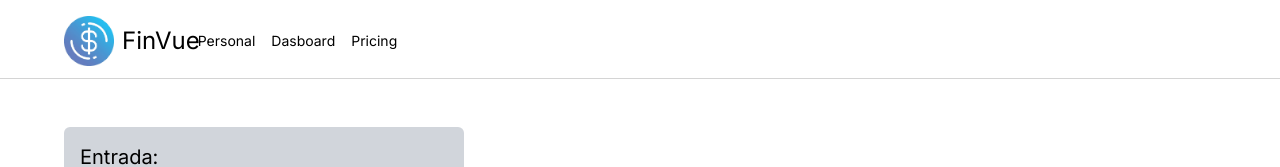
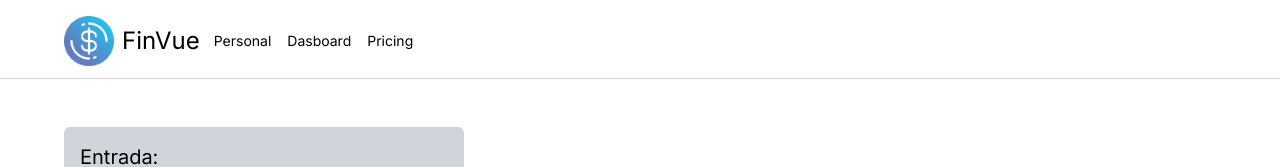
Before and after one commit to lazaroalvesr/teste, a Next.js app: page /dasboard in a window 1280 px wide. Shown: the top 167 px of the page. Built offline with nearby package versions, Linux system fonts and the light colour scheme; no server answers.

Commit message:
feat: de

```diff
--- a/src/app/components/Header.tsx
+++ b/src/app/components/Header.tsx
@@ -34,7 +34,7 @@ export default function Header() {
               <CiMenuFries />
             </button>
           </div>
-          <div className=" lg:ml-12">
+          <div className=" lg:ml-12 pl-4">
             <ul className={`flex gap-4 lg:static lg:h-auto ${ativaMenu ? 'absolute  bg-gray-50 left-0 w-full text-center top-20 h-96 pt-32 flex-col z-50' : "h-0 overflow-hidden"}`}>
               <li className="text-3xl lg:text-sm">
                 <Link href={'/'}>
```
